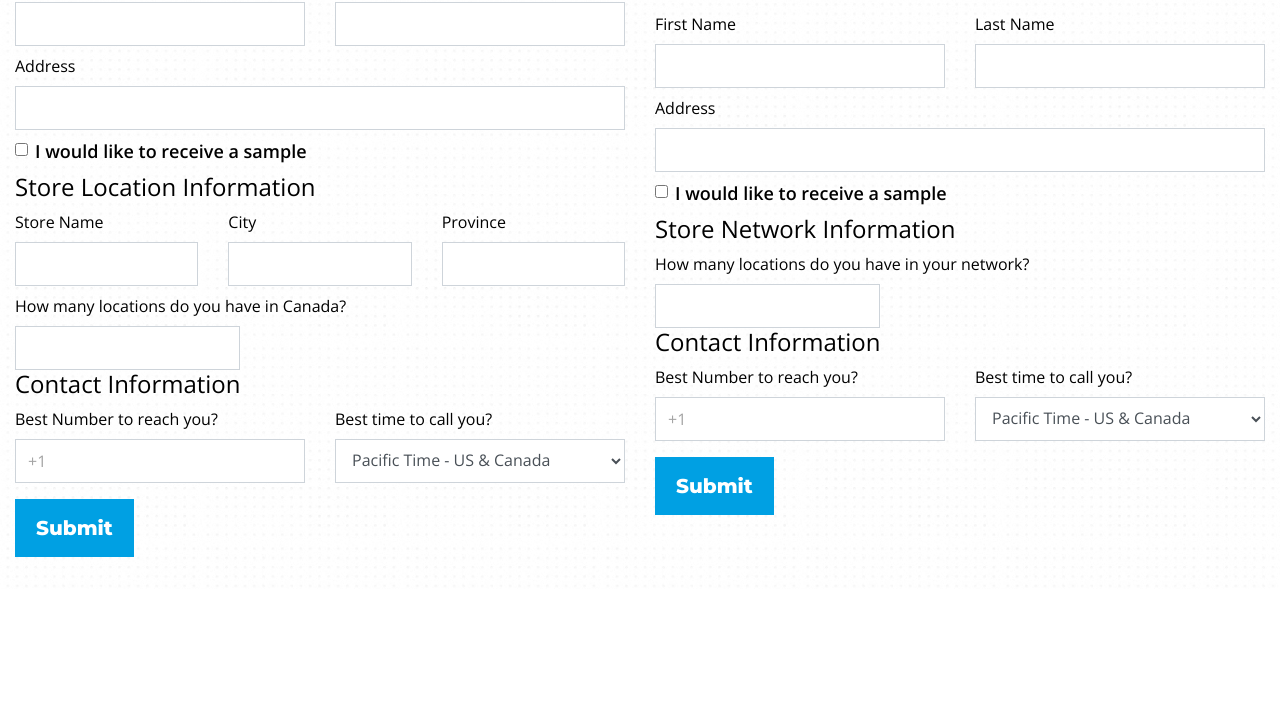
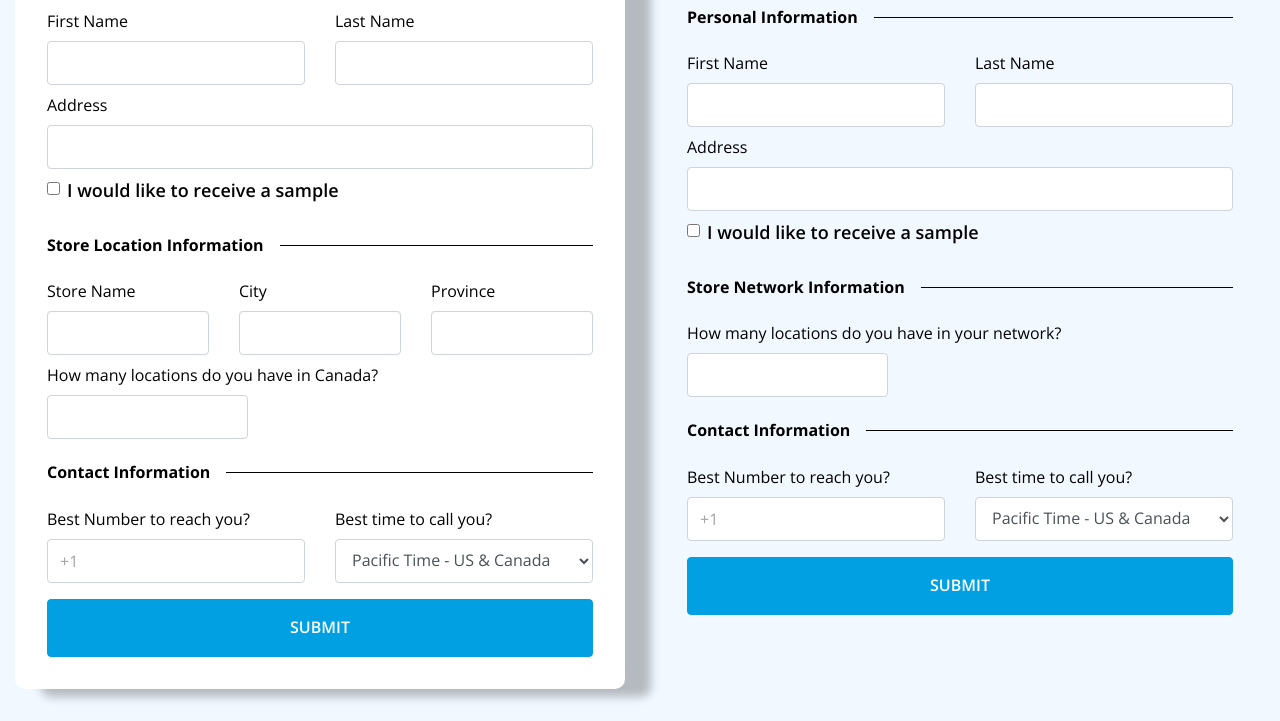
Before and after one commit to Harhsad/grabandgoplus, a plain HTML site: page reseller-form.html in a window 1280 px wide. Shown: the part 259-980 px from the top of the page. Before the commit the page ends 848 px from the top, so only its background shows below. Drawn offline with nearby package versions, Linux system fonts and the light colour scheme.

Commit message:
Add files via upload

```diff
--- a/css/custom-grabandgoplus.css
+++ b/css/custom-grabandgoplus.css
@@ -53,7 +53,7 @@ body.home{ background:#fff}
 }
 .btn-primary:hover, .btn-primary:focus, .btn-primary:active{background-color: #063688;
     border-color: #063688;}
-.form-inline input.form-control, .form-control, select.form-control{    border-radius: 0 !important; min-height: 44px;}
+.form-inline input.form-control, .form-control, select.form-control{    /*border-radius: 0 !important;*/ min-height: 44px;}
 .form-group label{ font-size: 1em; font-weight: 600;}
 .form-inline span{ margin: 0 10px; line-height: 0; display: flex; align-items: center; color:#909090}
 .form-check-label{ font-size:1.125em; font-weight: 600;}
@@ -351,7 +351,16 @@ section{ padding: 2em 0}
 .reseller-cta .content h4{ font-size: 1.875em; color: #fff; font-weight: 600; margin: 0.5em 0 1em 0;}
 .reseller-cta .content p{ color: #fff; margin:1em 0}
 .reseller-cta .content p a{ color:#0D97EF; font-weight: 600; margin:1em 0; text-decoration: underline;}
-
+.reseller-form-page{background:#F1F8FF; }
+.reseller-form-page .reseller-forms .reseller-form{ background: #fff; padding: 2em; border-radius: 10px; box-shadow: rgba(0,0,0,.25) 26px 8px 10px;}
+.reseller-form-page .reseller-forms .reseller-form.distributor{ background: none; padding: 2em; border-radius: 10px; box-shadow: none;}
+.reseller-form-page .reseller-forms h1{ font-size: 1.875em; color: #000;;}
+.reseller-form-page .reseller-forms h4{ display: flex; align-items: center; position: relative; margin: 1em 0}
+.reseller-form-page .reseller-forms h4 span{ font-size: 1rem; color: #000; font-weight: 700; position: relative; background: #fff; z-index: 1; padding-right: 1em;}
+.reseller-form-page .reseller-forms .reseller-form.distributor h4 span{ font-size: 1rem; color: #000; font-weight: 700; position: relative; background: #F1F8FF; z-index: 1; padding-right: 1em;}
+.reseller-form-page .reseller-forms h4:after{ content: ""; width: 100%;; height: 1px; background: #000; position: absolute; right: 0; z-index: 0;}
+.reseller-form-page .reseller-forms.form-check-label{ font-size: 0.875em !important; font-weight: 500;}
+.reseller-form-page .reseller-forms button[type="submit"]{ width: 100%; text-transform: uppercase; font-weight: 600; font-family: 'Open Sans', sans-serif; font-size: 1em; border-radius: 4px;}
 
 
 
```
